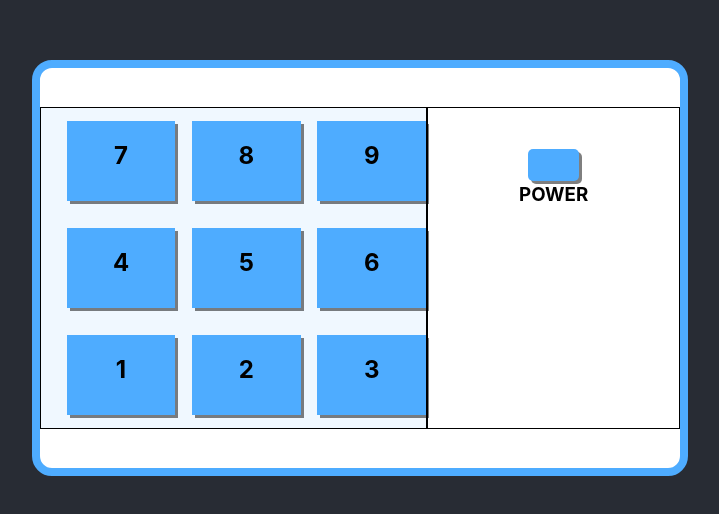
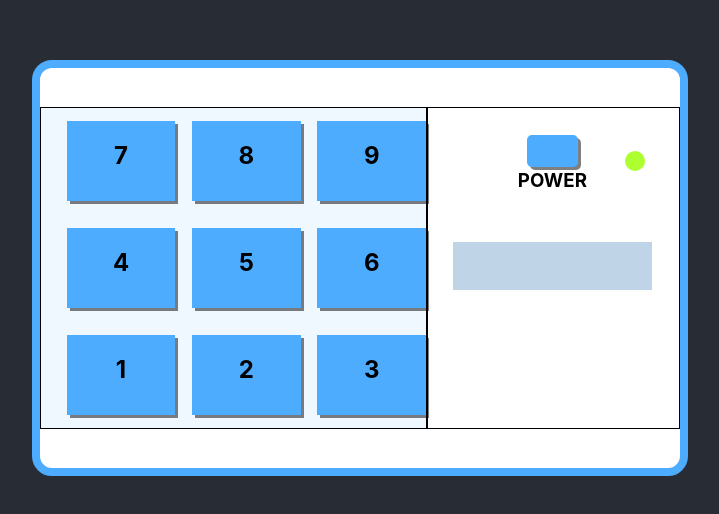
Before and after one commit to brandmch/Drum-Machine, a React (Create React App) app: page / in a window 1280 px wide. Shown: the part 132-646 px from the top of the page, without its empty margins (280-999 px from the left). Built offline with nearby package versions, Linux system fonts and the light colour scheme.

Commit message:
power working

```diff
--- a/src/App.css
+++ b/src/App.css
@@ -46,19 +46,21 @@
 
 .controls-container {
   display: grid;
-  grid-template-columns: auto auto auto;
-  grid-template-rows: auto auto auto;
+  grid-template-columns: 33% 33% 33%;
+  grid-template-rows: 33% 33% 33%;
   align-items: center;
   border: 1px solid #000000;
   height: 40vh;
   flex: 1;
 }
 
-.item1 {
+.block2 {
   grid-column: 2;
+  grid-row: 1;
   display: flex;
   flex-direction: column;
   align-items: center;
+  padding-top: 3vh;
 }
 
 .power-button {
@@ -69,3 +71,32 @@
   box-shadow: 3px 3px rgba(0, 0, 0, 0.5);
   margin-bottom: -2vh;
 }
+
+.block3 {
+  grid-column: 3;
+  grid-row: 1;
+  display: flex;
+  justify-content: center;
+}
+
+.power-light {
+  height: 20px;
+  width: 20px;
+  border-radius: 100px;
+  background-color: greenyellow;
+}
+
+.block5 {
+  grid-column: 1 / span 3;
+  grid-row: 2;
+  display: flex;
+  justify-content: center;
+}
+
+.block5 > h4 {
+  background-color: #bfd5e7;
+  width: 80%;
+  height: 5vh;
+  padding-top: 1vh;
+  text-align: center;
+}
--- a/src/App.js
+++ b/src/App.js
@@ -4,7 +4,19 @@ import soundArr from "./sounds/sounds";
 
 function App() {
   const [power, togglePower] = useState(true);
+  const [soundTitle, setSoundTitle] = useState("");
   const soundBoxOrder = [7, 8, 9, 4, 5, 6, 1, 2, 3];
+  const soundTitleOrder = [
+    "Hat",
+    "Kick Light",
+    "Kick",
+    "Perc-1",
+    "Perc-4",
+    "Snare Off",
+    "Snare Rimshot",
+    "Snare Roll Short",
+    "Tom",
+  ];
   let styles = {
     0: {},
     1: {},
@@ -19,37 +31,48 @@ function App() {
   };
 
   window.document.onkeydown = (e) => {
+    if (power) {
       let { key } = e;
       switch (key) {
         case "1":
           new Audio(soundArr[6]).play();
+          setSoundTitle(soundTitleOrder[6]);
           break;
         case "2":
           new Audio(soundArr[7]).play();
+          setSoundTitle(soundTitleOrder[7]);
           break;
         case "3":
           new Audio(soundArr[8]).play();
+          setSoundTitle(soundTitleOrder[8]);
           break;
         case "4":
           new Audio(soundArr[3]).play();
+          setSoundTitle(soundTitleOrder[3]);
           break;
         case "5":
           new Audio(soundArr[4]).play();
+          setSoundTitle(soundTitleOrder[4]);
           break;
         case "6":
           new Audio(soundArr[5]).play();
+          setSoundTitle(soundTitleOrder[5]);
           break;
         case "7":
           new Audio(soundArr[0]).play();
+          setSoundTitle(soundTitleOrder[0]);
           break;
         case "8":
           new Audio(soundArr[1]).play();
+          setSoundTitle(soundTitleOrder[1]);
           break;
         case "9":
           new Audio(soundArr[2]).play();
+          setSoundTitle(soundTitleOrder[2]);
           break;
         default:
           break;
+      }
     }
   };
 
@@ -60,6 +83,7 @@ function App() {
   function keyup({ key }) {
     document.getElementById(key).style = {};
   }
+
   document.addEventListener("keydown", keydown);
   document.addEventListener("keyup", keyup);
 
@@ -75,7 +99,10 @@ function App() {
                 className="button-grid-item"
                 style={styles[ind]}
                 onClick={() => {
+                  if (power) {
                     new Audio(curr).play();
+                    setSoundTitle(soundTitleOrder[ind]);
+                  }
                 }}
               >
                 <h2>{soundBoxOrder[ind]}</h2>
@@ -84,9 +111,24 @@ function App() {
           })}
         </div>
         <div className="controls-container">
-          <div className="item1">
-            <div className="power-button"></div>
+          <div className="block2">
+            <div
+              className="power-button"
+              onClick={() => {
+                togglePower(!power);
+                setSoundTitle("");
+              }}
+            ></div>
             <h3>POWER</h3>
+          </div>
+          <div className="block3">
+            <div
+              className="power-light"
+              style={power ? {} : { backgroundColor: "red" }}
+            ></div>
+          </div>
+          <div className="block5">
+            <h4>{soundTitle}</h4>
           </div>
         </div>
       </div>
```
Lines whose indentation alone changed are shown as unchanged.
